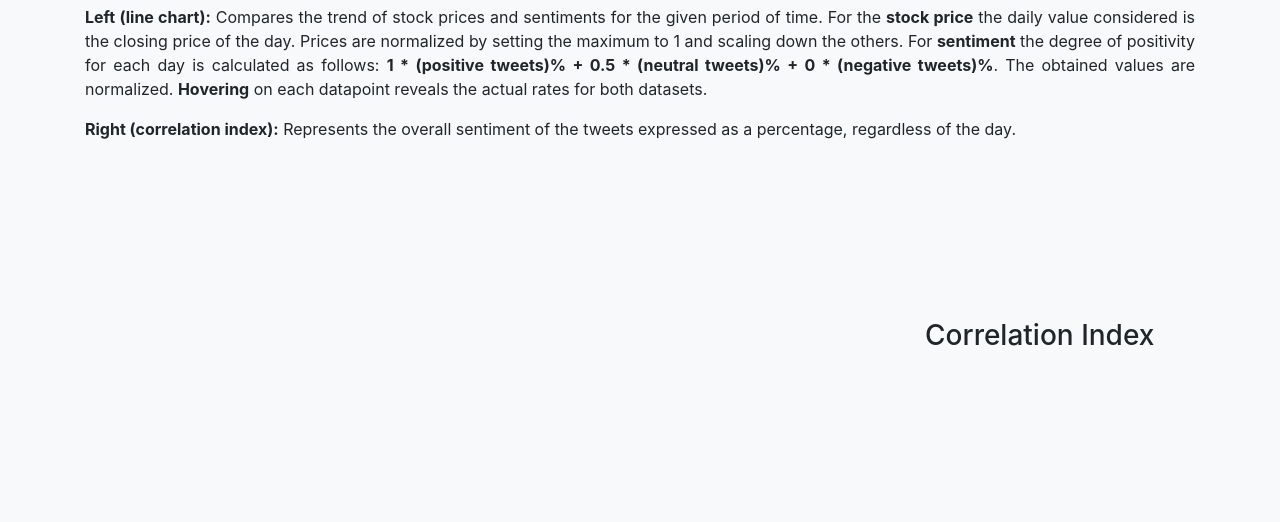
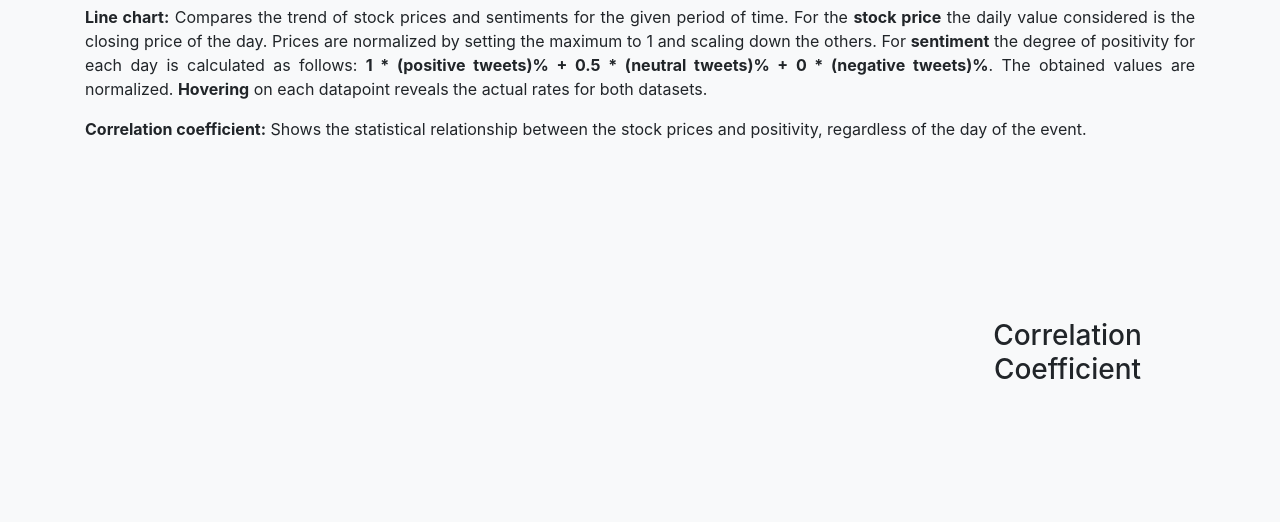
Before and after one commit to thzois/sw_2020, a plain HTML site: page data-analysis/event_template.html in a window 1280 px wide. Shown: the part 278-800 px from the top of the page. Drawn offline with nearby package versions, Linux system fonts and the light colour scheme; files that its build step writes are made by us from their sources; files whose address does not match are found by name.

Commit message:
text changes in template

```diff
--- a/data-analysis/event_template.html
+++ b/data-analysis/event_template.html
@@ -62,18 +62,18 @@
       <div class="row">
         <div class="col-md-12 mx-auto" style="text-align: justify;">
           <h2>Correlation</h2>
-          <p><strong>Left (line chart):</strong> Compares the trend of stock prices and sentiments for the given period of time. For the <strong>stock price</strong> the daily value considered is
+          <p><strong>Line chart:</strong> Compares the trend of stock prices and sentiments for the given period of time. For the <strong>stock price</strong> the daily value considered is
             the closing price of the day. Prices are normalized by setting the maximum to 1 and scaling down the others. For <strong>sentiment</strong> the degree of positivity for each day is calculated
             as follows: <strong>1 * (positive tweets)% + 0.5 * (neutral tweets)% + 0 * (negative tweets)%</strong>. The obtained values are normalized. <strong>Hovering</strong> on each datapoint reveals the actual rates
             for both datasets.</p>
-          <p><strong>Right (correlation index):</strong> Represents the overall sentiment of the tweets expressed as a percentage, regardless of the day.</p>
+          <p><strong>Correlation coefficient:</strong> Shows the statistical relationship between the stock prices and positivity, regardless of the day of the event.</p>
           <div class="row justify-content-center" style="margin-top:50px;">
             <div class="col-md-6">
               <canvas id="sent_stock" height="250"></canvas>
             </div>
             <div class="col-md-6">
               <div class="corr-index">
-                <h3>Correlation Index</h3>
+                <h3>Correlation Coefficient</h3>
                 <p class="lead" id="corridx_value"></p>
               </div>
             </div>
```
